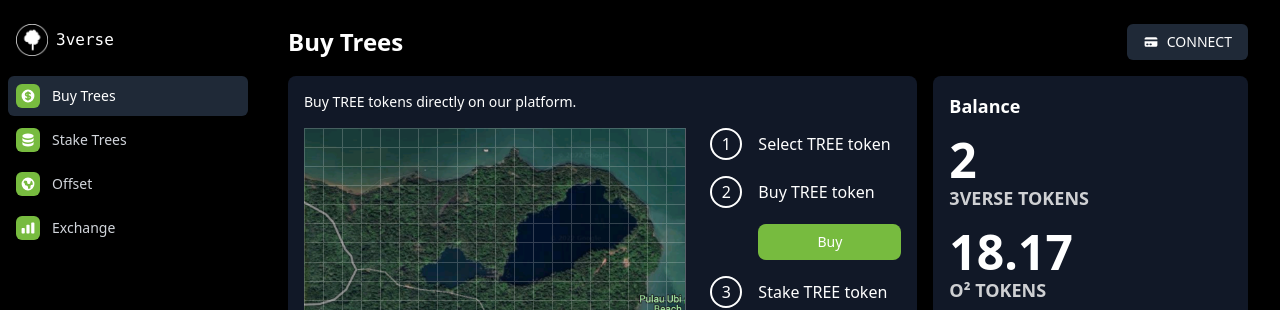
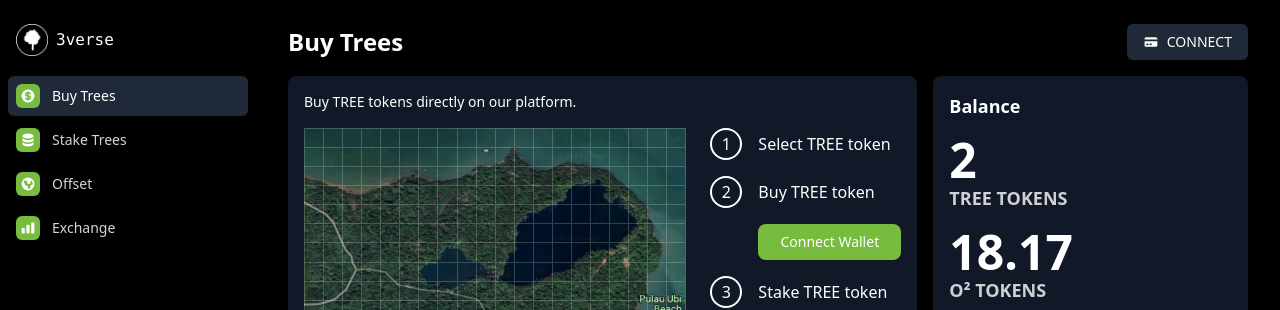
Before and after one commit to itschrislow/3verse, a Next.js app: page / in a window 1280 px wide. Shown: the top 310 px of the page. Built offline with nearby package versions, Linux system fonts and the light colour scheme.

Commit message:
add simple functionality for buying token add to balance

```diff
--- a/components/Balance.tsx
+++ b/components/Balance.tsx
@@ -1,17 +1,22 @@
-const Balance = () => {
+interface BalanceProps {
+  plotBalance: number;
+  tokenBalance: number;
+}
+
+const Balance = ({ plotBalance, tokenBalance }: BalanceProps) => {
   return (
     <div className="p-4">
       <h3 className="mb-4 text-lg font-semibold text-white">Balance</h3>
       {/* LAND */}
       <div className="mb-4">
-        <p className="text-5xl font-semibold text-white">2</p>
+        <p className="text-5xl font-semibold text-white">{plotBalance}</p>
         <p className="text-lg font-semibold uppercase text-white/80">
-          3verse TOKENS
+          TREE TOKENS
         </p>
       </div>
       {/* LAND TOKENS */}
       <div className="mb-4">
-        <p className="text-5xl font-semibold text-white">18.17</p>
+        <p className="text-5xl font-semibold text-white">{tokenBalance}</p>
         <p className="text-lg font-semibold uppercase text-white/80">
           O² TOKENS
         </p>
--- a/components/Buy.tsx
+++ b/components/Buy.tsx
@@ -4,9 +4,17 @@ import { TABS } from "../lib/constants";
 
 interface BuyProps {
   handleTabChange: (tab: TABS) => void;
+  isWalletConnected: boolean;
+  handleConnectWallet: () => void;
+  addPlotBalance: () => void;
 }
 
-const Buy = ({ handleTabChange }: BuyProps) => {
+const Buy = ({
+  handleTabChange,
+  isWalletConnected,
+  handleConnectWallet,
+  addPlotBalance,
+}: BuyProps) => {
   const [landId, setLandId] = useState<number>();
 
   return (
@@ -45,8 +53,13 @@ const Buy = ({ handleTabChange }: BuyProps) => {
               <p>Buy TREE token {landId && "#" + landId}</p>
             </div>
             <div className="pl-12">
-              <button className="w-full self-end rounded-lg bg-primary px-4 py-2 text-sm font-medium text-white">
-                Buy
+              <button
+                onClick={() =>
+                  isWalletConnected ? addPlotBalance() : handleConnectWallet()
+                }
+                className="w-full self-end rounded-lg bg-primary px-4 py-2 text-sm font-medium text-white"
+              >
+                {isWalletConnected ? "Buy" : "Connect Wallet"}
               </button>
             </div>
             {/* STEP 3 */}
--- a/components/Layout.tsx
+++ b/components/Layout.tsx
@@ -13,6 +13,8 @@ interface LayoutProps {
   isWalletConnected: boolean;
   handleConnectWallet: () => void;
   handleDisconnectWallet: () => void;
+  plotBalance: number;
+  tokenBalance: number;
   children: React.ReactNode;
 }
 
@@ -22,6 +24,8 @@ export default function Layout({
   isWalletConnected,
   handleConnectWallet,
   handleDisconnectWallet,
+  plotBalance,
+  tokenBalance,
   children,
 }: LayoutProps) {
   const [sidebarOpen, setSidebarOpen] = useState(false);
@@ -176,7 +180,7 @@ export default function Layout({
               <MenuIcon className="h-6 w-6" aria-hidden="true" />
             </button>
           </div>
-          <main className="flex h-screen flex-col bg-black pt-6 pb-4 sm:pb-6 lg:pb-8">
+          <main className="flex h-screen flex-col overflow-y-auto bg-black pt-6 pb-4 sm:pb-6 lg:pb-8">
             <div className="mx-auto mb-4 flex w-full max-w-7xl items-center justify-between px-4 sm:px-6 lg:px-8">
               {/* TAB NAME */}
               <h1 className="text-left text-2xl font-semibold text-white">
@@ -211,7 +215,10 @@ export default function Layout({
               </div>
               <div className="flex w-1/3 flex-col gap-4">
                 <div className="h-1/2 rounded-lg bg-gray-900">
-                  <Balance />
+                  <Balance
+                    plotBalance={plotBalance}
+                    tokenBalance={tokenBalance}
+                  />
                 </div>
                 <div className="flex h-1/2 items-center justify-center">
                   <Article />
--- a/pages/index.tsx
+++ b/pages/index.tsx
@@ -12,10 +12,14 @@ const Home: NextPage = () => {
   const [tab, setTab] = useState(TABS.Buy);
   const [isWalletConnected, setIsWalletConnected] = useState(false);
 
+  const [plotBalance, setPlotBalance] = useState(2);
+  const [tokenBalance, setTokenBalance] = useState(18.17);
+
   const handleConnectWallet = () => setIsWalletConnected(true);
   const handleDisconnectWallet = () => setIsWalletConnected(false);
 
   const handleTabChange = (tab: TABS) => setTab(tab);
+  const addPlotBalance = () => setPlotBalance(plotBalance + 1);
 
   return (
     <Layout
@@ -24,8 +28,17 @@ const Home: NextPage = () => {
       isWalletConnected={isWalletConnected}
       handleConnectWallet={handleConnectWallet}
       handleDisconnectWallet={handleDisconnectWallet}
+      plotBalance={plotBalance}
+      tokenBalance={tokenBalance}
     >
-      {tab === TABS.Buy && <Buy handleTabChange={handleTabChange} />}
+      {tab === TABS.Buy && (
+        <Buy
+          handleTabChange={handleTabChange}
+          isWalletConnected={isWalletConnected}
+          handleConnectWallet={handleConnectWallet}
+          addPlotBalance={addPlotBalance}
+        />
+      )}
       {tab === TABS.Stake && (
         <Stake
           isWalletConnected={isWalletConnected}
```
